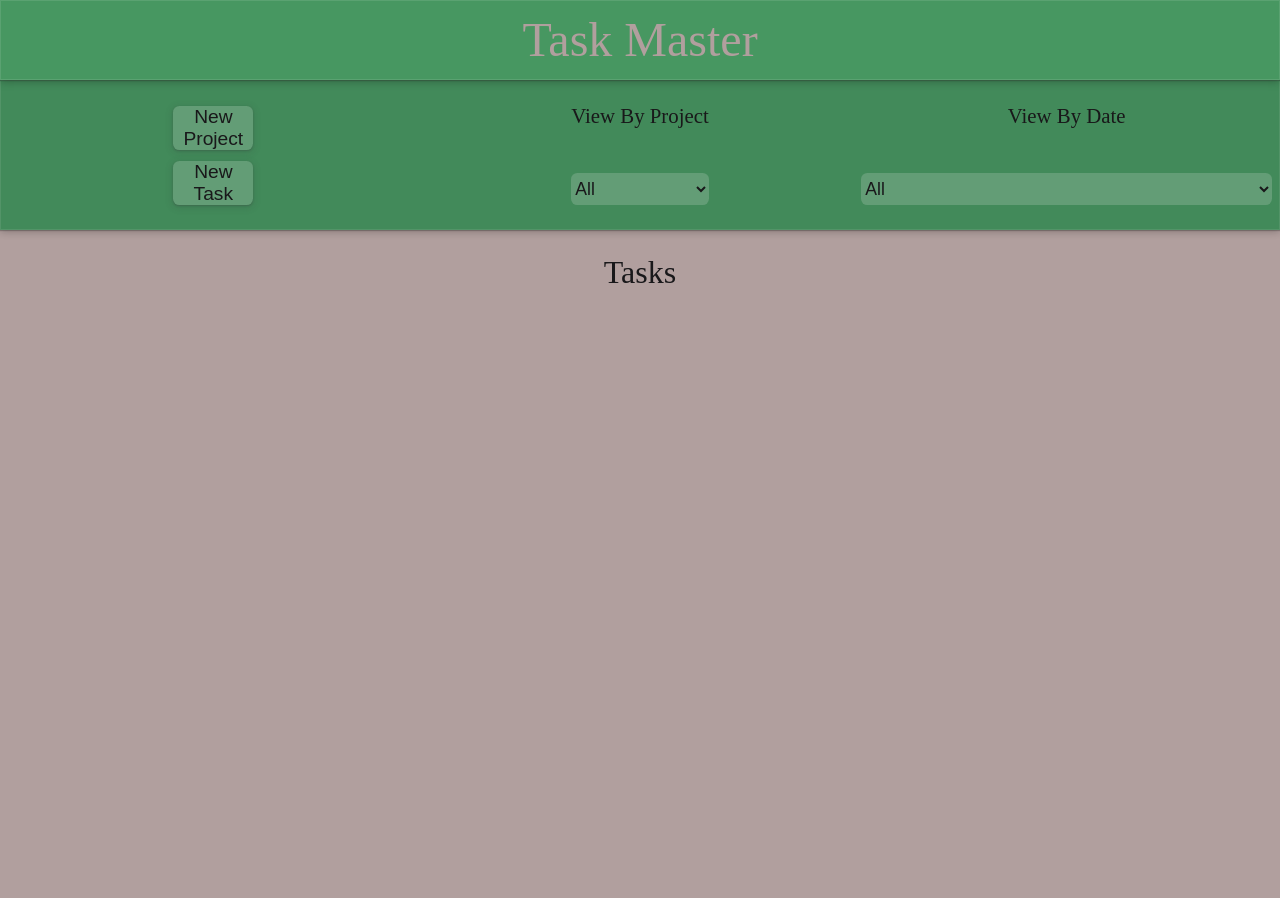
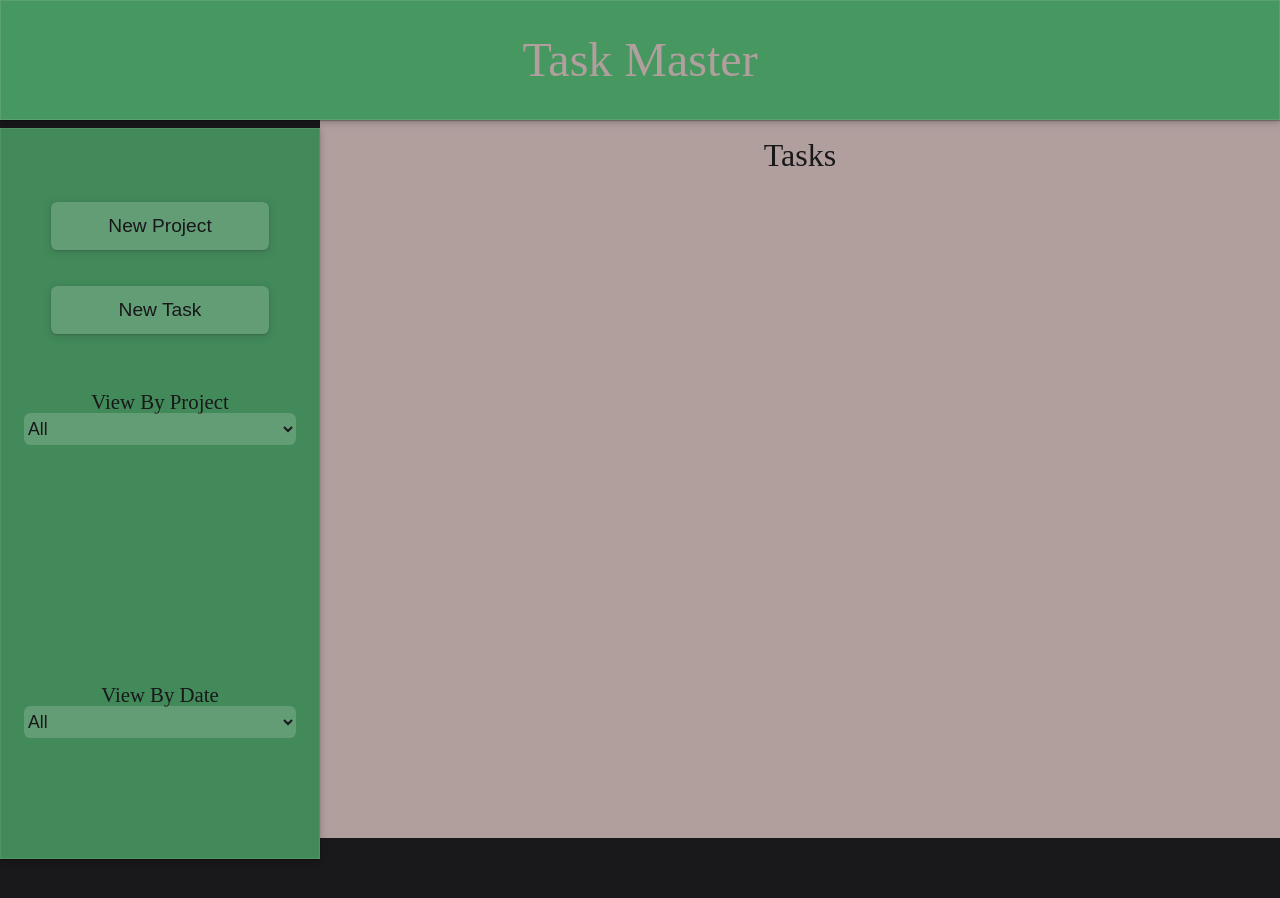
Before and after one commit to rutland-dev/to-do, a website built with webpack: page src/index.html in a window 1280 px wide. After the commit the page ends 838 px from the top, so only its background shows below. Built offline with nearby package versions, Linux system fonts and the light colour scheme.

Commit message:
Finalize layout and fix task id issue
Finished the dynamic layout settings and fixed the issue where a task
name that was more than one word would throw an error because of the
task id.

```diff
--- a/src/DOM.js
+++ b/src/DOM.js
@@ -502,13 +502,13 @@ function displayTasks() {
     const displayedTaskList = getDisplayedTaskList();
     displayedTaskList.forEach(task => {
         const createdTask = document.createElement('li');
-        createdTask.setAttribute('id', `${task.name}-li`);
+        createdTask.setAttribute('id', task.id);
         createdTask.classList.add('task');
 
         const checkBox = document.createElement('input');
         checkBox.type = "checkbox";
         checkBox.value = task.name;
-        checkBox.setAttribute('id', `${task.name}-input`)
+        checkBox.setAttribute('id', task.id)
         checkBox.addEventListener('click', () => {
             changeTaskStatus(task.name)
             document.querySelector('#task-view-div').remove();
@@ -518,7 +518,7 @@ function displayTasks() {
         const createdTaskInnerDiv = document.createElement('div');
         createdTaskInnerDiv.classList.add('created-task-inner-div');
         createdTaskInnerDiv.addEventListener('click', () => {
-            const detailsDiv = document.querySelector(`#${task.name}-li + .created-task-details-div`);
+            const detailsDiv = document.querySelector(`#${task.id} + .created-task-details-div`);
             if (detailsDiv.getAttribute('style') === "display: grid;") {
                 detailsDiv.setAttribute('style', 'display: none;');
             } else {
@@ -536,6 +536,7 @@ function displayTasks() {
 
         const createdTaskDetailsDiv = document.createElement('div');
         createdTaskDetailsDiv.classList.add('created-task-details-div');
+        createdTaskDetailsDiv.setAttribute('style', 'display: none;');
 
         const createdTaskDescriptionDiv = document.createElement('div');
         createdTaskDescriptionDiv.classList.add('created-task-description-div');
--- a/src/index.js
+++ b/src/index.js
@@ -23,9 +23,10 @@ function createTask(name, description, due, project, priority, notes) {
     const task = {};
     const parsedDate = parseISO(due, 'yyyy, MM, dd', new Date());
     task.name = name;
+    task.id = `${name.replace(/\s+/g, '')}`;
     task.description = description;
     task.due = new Date(parsedDate);
-    task.formattedDue = format(parsedDate, "MM-dd-yyyy");
+    task.formattedDue = format(parsedDate, "M-d-yy");
     task.project = project;
     task.priority = priority;
     task.notes = notes;
@@ -142,6 +143,7 @@ function changeTaskStatus(task) {
             }
         }
     });
+    localStorage.setItem("taskList", JSON.stringify(taskList));
 };
 
 //****************************************************************************** */
--- a/src/style.css
+++ b/src/style.css
@@ -74,11 +74,13 @@ body {
 #header-div {
     background-color: var(--priority-low-color);
     height: 10%;
+    width: 100%;
     display: flex;
     justify-content: center;
     align-items: center;
     box-shadow: 0 1px 1px rgba(0, 0, 0, 0.25), 0 2px 8px rgba(0, 0, 0, 0.25), inset 0px 0px 0px 1px rgba(255, 255, 255, 0.1);
-    position: relative;
+    position: sticky;
+    top: 0;
     z-index: 2;
 }
 
@@ -89,6 +91,8 @@ body {
 
 #menu-div {
     background-color: var(--priority-low-color);
+    position: sticky;
+    top: 10%;
     opacity: .9;
     display: grid;
     grid-template-columns: 1fr 1fr 1fr;
@@ -117,7 +121,9 @@ body {
 
 #menu-div button, #new-project-form button {
     font-size: 1.2rem;
-    width: 5rem;
+    min-width: 5rem;
+    min-height: 3rem;
+    padding: 4%;
     background-color: rgba(255, 255, 255, .2);
     border-radius: .4rem;
     border: none;
@@ -152,7 +158,7 @@ select option {
     margin: 5% 1% 0 10%;
     z-index: 1;
     height: 20%;
-    width: 80%;
+    /* width: 80%; */
     box-shadow: rgba(60, 64, 67, 0.3) 0px 1px 2px 0px, rgba(60, 64, 67, 0.15) 0px 2px 6px 2px;
 }
 
@@ -452,3 +458,107 @@ input[type="checkbox"]:checked::before {
 #menu-div button:hover {
     background-color: rgba(255, 255, 255, .5);
 }
+
+@media only screen and (min-width: 426px) {
+    body {
+        display: grid;
+        grid-template-columns: 25% 75%;
+        grid-template-rows: 15% 85%;
+    }
+
+    #header-div {
+        grid-area: 1 / 1 / 2 / 3;
+        height: 100%;
+    }
+
+    #menu-div {
+        height: 85%;
+        grid-column: 1 / 2;
+        width: 25%;
+        display: flex;
+        flex-direction: column;
+        justify-content: flex-start;
+        align-items: center;
+        position: fixed;
+        top: 0;
+        margin-top: 17%;
+    }
+
+    #menu-div > * {
+        width: 80%;
+    }
+
+    #menu-div button {
+        width: 85%;
+        margin-bottom: 10%;
+    }
+
+    #project-menu-list-form{
+        width: 100%;
+    }
+
+    #view-by-date-div, #project-menu-div {
+        width: 85%;
+    }
+
+    #create-new-buttons-div {
+        justify-content: flex-start;
+        height: fit-content;
+        margin-top: 15%;
+    }
+
+    #project-menu-div {
+        margin-bottom: 75%;
+        margin-top: 10%;
+    }
+
+    #task-view-div {
+        grid-area: 2 / 2 / 3 / 3;
+        height: 100%;
+    }
+
+    #new-task-form-div {
+        top: 20%;
+        left: 35%;
+    }
+
+    #new-project-form-div {
+        top: 20%;
+        left: 30%;
+    }
+}
+
+@media only screen and (min-width: 769px) {
+    #menu-div {
+        margin-top: 14%;
+    }
+}
+
+@media only screen and (min-width: 1025px) {
+    #menu-div {
+        margin-top: 10%;
+    }
+}
+
+@media only screen and (min-width: 1441px) {
+    body {
+        grid-template-columns: 10% 90%;
+    }
+    #menu-div {
+        margin-top: 5%;
+        width: 10%;
+    }
+}
+
+/* @media only screen and (min-width: 1920px) {
+    #menu-div {
+        width: 320px;
+    }
+} */
+
+/* @media only screen and (min-width: 2460px) {
+    #menu-div {
+        width: 16.7%;
+        margin-top: 8%;
+    }
+} */
```
